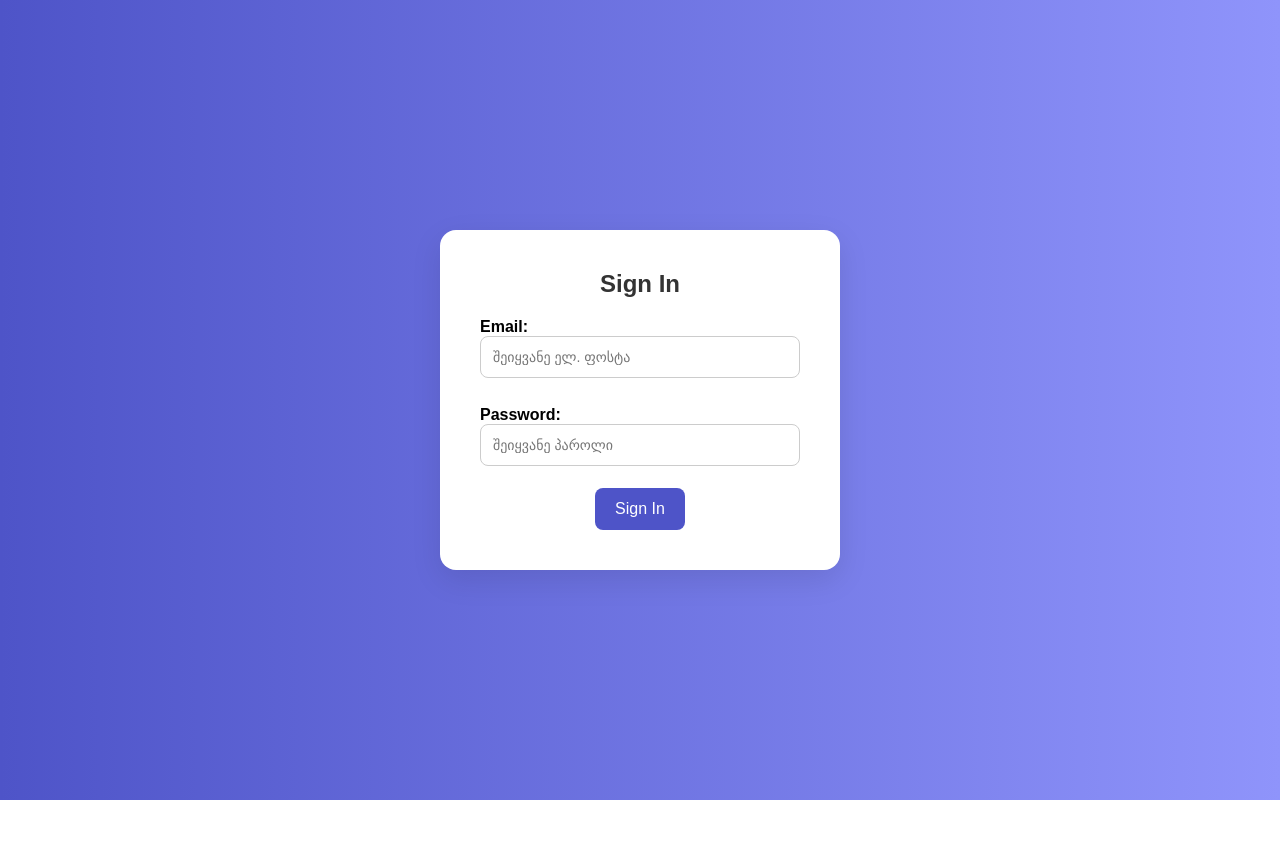
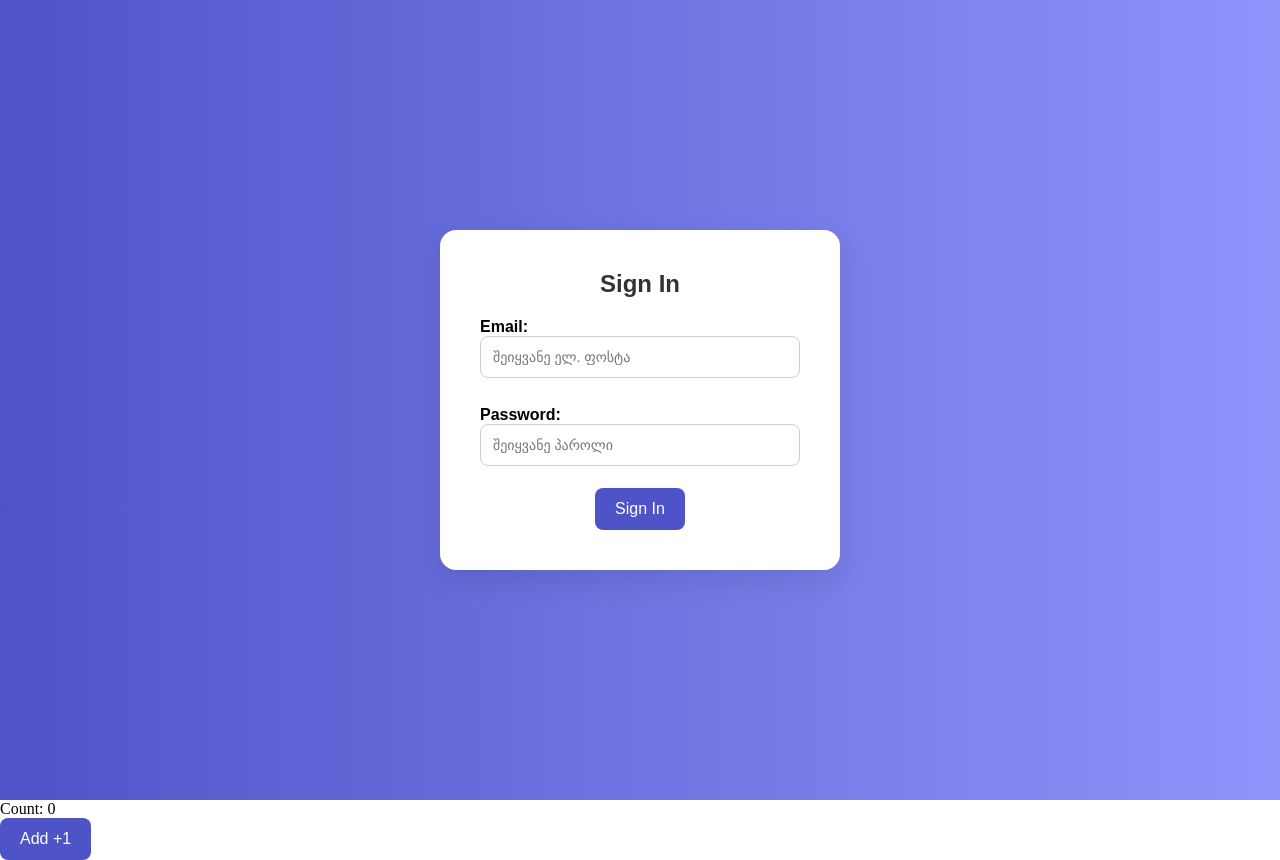
Before and after one commit to MirianGiorgadze/React-Course, a React (Vite) app in the folder 1-fundamentals/: page / in a window 1280 px wide. Before the commit the page ends 800 px from the top, so only its background shows below. Built offline with nearby package versions, Linux system fonts and the light colour scheme.

Commit message:
setstate example

```diff
--- a/1-fundamentals/src/App.jsx
+++ b/1-fundamentals/src/App.jsx
@@ -4,12 +4,14 @@ import FruitsList from './components/classComponents/FruitsList'
 import UsersList from './components/classComponents/UsersList'
 import SignInForm from './components/events/SignInForm'
 import UserPost from './components/start/UserPost'
+import Counter from './components/states/Counter'
 
 function App() {
 
   return (
     <>
       <SignInForm/>
+      <Counter/>
       {/* <FruitsList/>
       <FruitAlternative/>
       <UsersList/> */}
--- /dev/null
+++ b/1-fundamentals/src/components/states/Counter.jsx
@@ -0,0 +1,25 @@
+import React, { useState } from 'react';
+
+function Counter() {
+  // const [count, setCount] = useState(0); // საწყისი მნიშვნელობა: 0
+
+  // const increaseCount = () => {
+  //   setCount(count + 1); // state-ის განახლება
+  // };
+
+  let count = 0; // საწყისი მნიშვნელობა: 0
+
+  const increaseCount = () => {
+    count = count + 1;
+    console.log(count);
+  };
+
+  return (
+    <div>
+      <p>Count: {count}</p>
+      <button onClick={increaseCount}>Add +1</button>
+    </div>
+  );
+}
+
+export default Counter;
```
